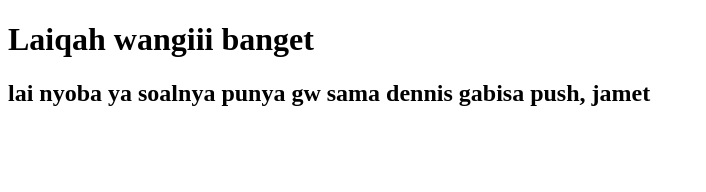
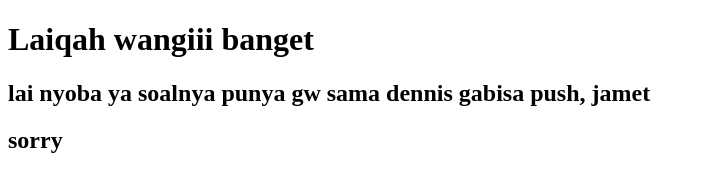
Before and after one commit to shofiyhs/gitsamalaiqah, a plain HTML site: page nambah.html in a window 1280 px wide. Shown: the whole page, without its empty margins (0-706 px from the left). Drawn offline with Linux system fonts and the light colour scheme.

Commit message:
coba bug kah yang dennis push

```diff
--- a/nambah.html
+++ b/nambah.html
@@ -8,5 +8,6 @@
 <body>
     <h1>Laiqah wangiii banget</h1>
     <h2>lai nyoba ya soalnya punya gw sama dennis gabisa push, jamet</h2>
+    <h2>sorry</h2>
 </body>
 </html>
```
